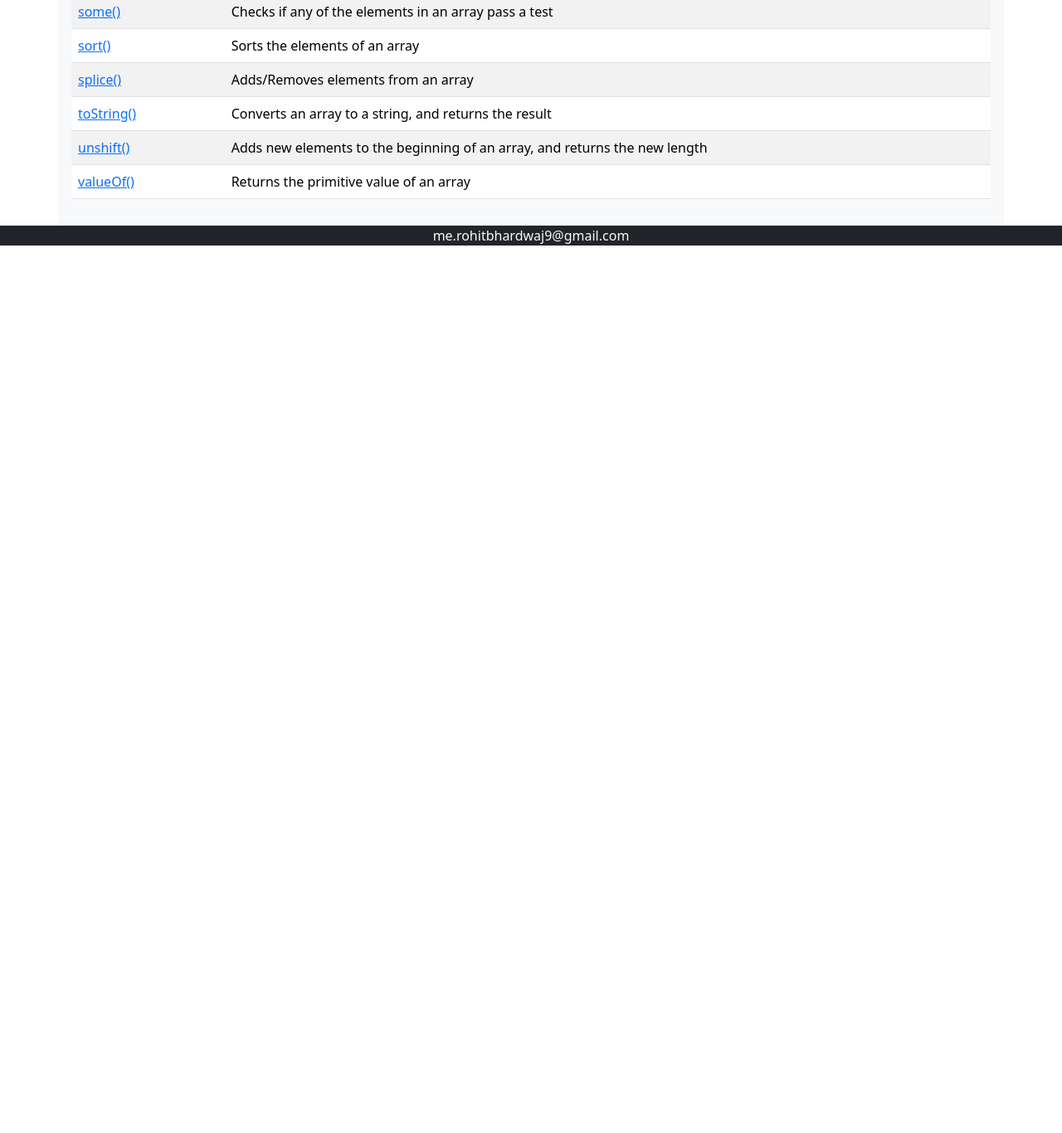
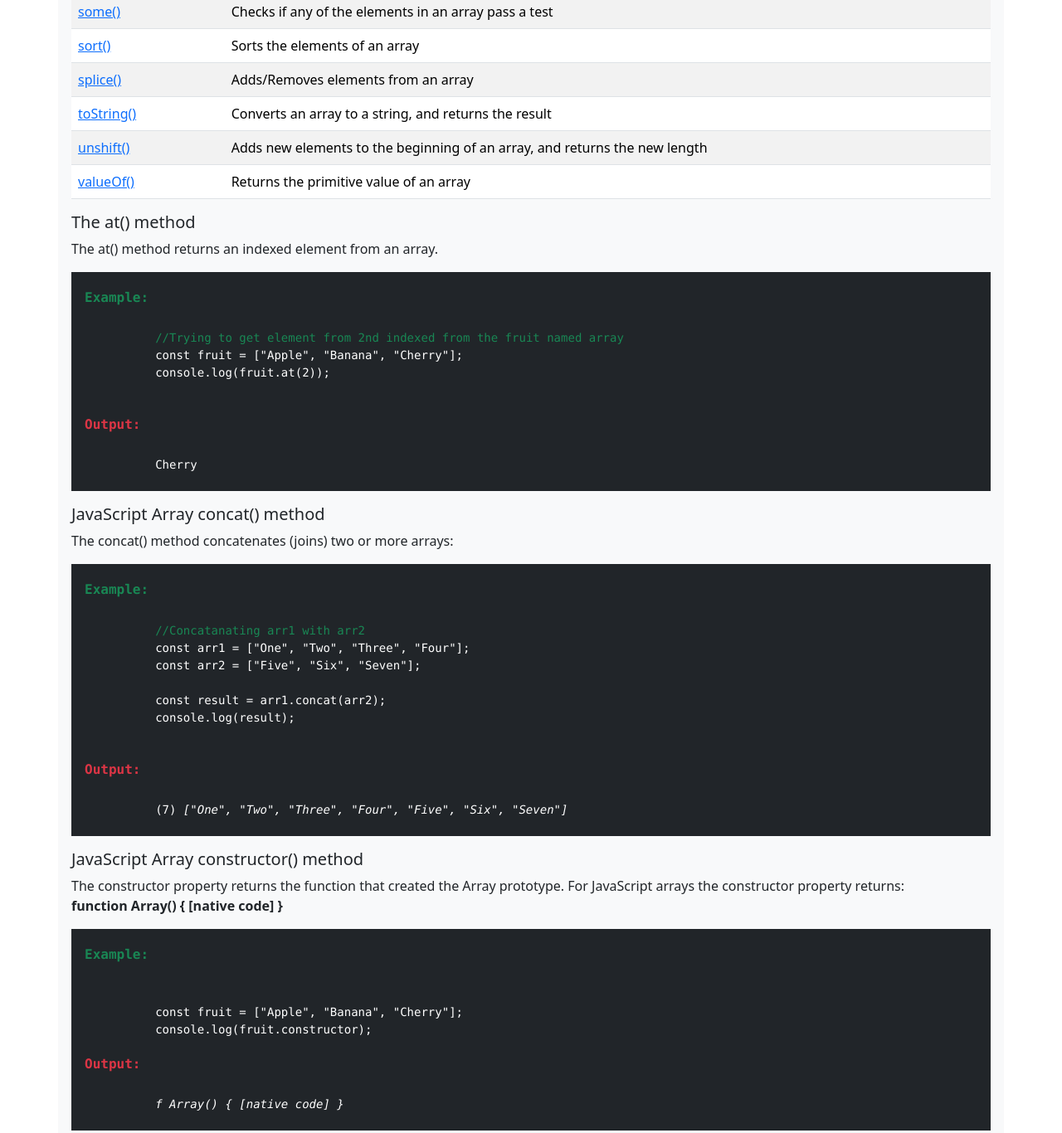
Before and after one commit to rohitkrbhardwaj09/JavaScript, a plain HTML site: page JS_Arrays/Array_Methods/index.html in a window 1280 px wide. Shown: the part 1558-2924 px from the top of the page at 83% size. Before the commit the page ends 1870 px from the top, so only its background shows below. Drawn offline with nearby package versions, Linux system fonts and the light colour scheme.

Commit message:
committing

```diff
--- a/JS_Arrays/Array_Methods/index.html
+++ b/JS_Arrays/Array_Methods/index.html
@@ -35,15 +35,15 @@
                 </tr>
             </thead>
             <tr>
-                <td><a href="#">at()</a></td>
+                <td><a href="#at()">at()</a></td>
                 <td>Returns an indexed element of an array</td>
             </tr>
             <tr>
-                <td><a href="#">concat()</a></td>
+                <td><a href="#concat()">concat()</a></td>
                 <td>Joins arrays and returns an array with the joined arrays</td>
             </tr>
             <tr>
-                <td><a href="#">constructor</a></td>
+                <td><a href="#constructor">constructor</a></td>
                 <td>Returns the function that created the Array object's prototype</td>
             </tr>
             <tr>
@@ -193,7 +193,53 @@
         </table>
 
 
+        <h5 id="at()">The at() method</h5>
+        <p>
+            The at() method returns an indexed element from an array.
+        </p>
+        <pre class="bg-dark text-white">
+            <h6 class="text-success ms-3 fw-bold">Example:</h6>
+            <span class="text-success">//Trying to get element from 2nd indexed from the fruit named array</span>
+            const fruit = ["Apple", "Banana", "Cherry"];
+            console.log(fruit.at(2));
 
+            <h6 class="text-danger ms-3 fw-bold">Output:</h6>
+            Cherry
+        </pre>
+
+        <h5 id="concat()">JavaScript Array concat() method</h5>
+        <p>
+            The concat() method concatenates (joins) two or more arrays:
+        </p>
+        <pre class="bg-dark text-white">
+            <h6 class="text-success ms-3 fw-bold">Example:</h6>
+            <span class="text-success">//Concatanating arr1 with arr2</span>
+            const arr1 = ["One", "Two", "Three", "Four"];
+            const arr2 = ["Five", "Six", "Seven"];
+
+            const result = arr1.concat(arr2);
+            console.log(result);
+
+            <h6 class="text-danger ms-3 fw-bold">Output:</h6>
+            (7) <i>["One", "Two", "Three", "Four", "Five", "Six", "Seven"]</i>
+        </pre>
+        <h5 id="constructor">JavaScript Array constructor() method</h5>
+        <p>
+            The constructor property returns the function that created the Array prototype.
+
+            For JavaScript arrays the constructor property returns:
+
+            <br>
+            <b>function Array() { [native code] }</b>
+        </p>
+        <pre class="bg-dark text-white">
+            <h6 class="text-success ms-3 fw-bold">Example:</h6>
+            <span class="text-success"></span>
+            const fruit = ["Apple", "Banana", "Cherry"];
+            console.log(fruit.constructor);
+            <h6 class="text-danger ms-3 fw-bold">Output:</h6>
+            <i>f Array() { [native code] }</i>
+        </pre>
     </div>
     <!-- ----------------------------------Footer-------------------------------------------- -->
 
--- a/JS_Arrays/Array_Methods/script.js
+++ b/JS_Arrays/Array_Methods/script.js
@@ -0,0 +1,13 @@
+// // at()
+// const fruit = ["Apple", "Banana", "Cherry"];
+// console.log(fruit.at(2));
+
+// concat()
+// const arr1 = ["One", "Two", "Three", "Four"];
+// const arr2 = ["Five", "Six", "Seven"];
+// const result = arr1.concat(arr2);
+// console.log(result);
+
+// constructor
+const fruit = ["Apple", "Banana", "Cherry"];
+console.log(fruit.constructor);
```
